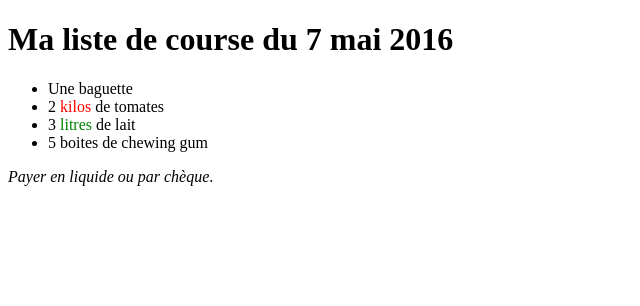
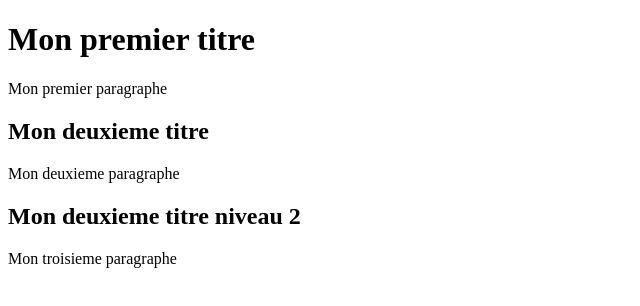
Before and after one commit to cedrichappy/ex1, a plain HTML site: page index.html in a window 1280 px wide. Shown: the whole page, without its empty margins (0-640 px from the left). Drawn offline with Linux system fonts and the light colour scheme.

Commit message:
ajout code html

```diff
--- a/index.html
+++ b/index.html
@@ -4,16 +4,14 @@
     <meta charset="UTF-8">
     <meta http-equiv="X-UA-Compatible" content="IE=edge">
     <meta name="viewport" content="width=device-width, initial-scale=1.0">
-    <title>Premier code</title>
-</head>
+    <title>Mon premier titre</title>
+    </head>
 <body>
-    <h1>Ma liste de course du 7 mai 2016</h1>
-    <ul>
-        <li>Une baguette</li>
-        <li>2 <span style="color:red">kilos</span> de tomates</li>
-        <li>3 <span style="color: green">litres</span> de lait</li>
-        <li>5 boites de chewing gum</li>
-    </ul>
-    <p><em>Payer en liquide ou par chèque</em>.</p>
-    </body>
+    <h1>Mon premier titre</h1>
+    <p>Mon premier paragraphe</p>
+    <h2>Mon deuxieme titre</h2>
+    <p>Mon deuxieme paragraphe</p>
+    <h2>Mon deuxieme titre niveau 2</h2>
+    <p>Mon troisieme paragraphe</p>
+</body>
 </html>
```
